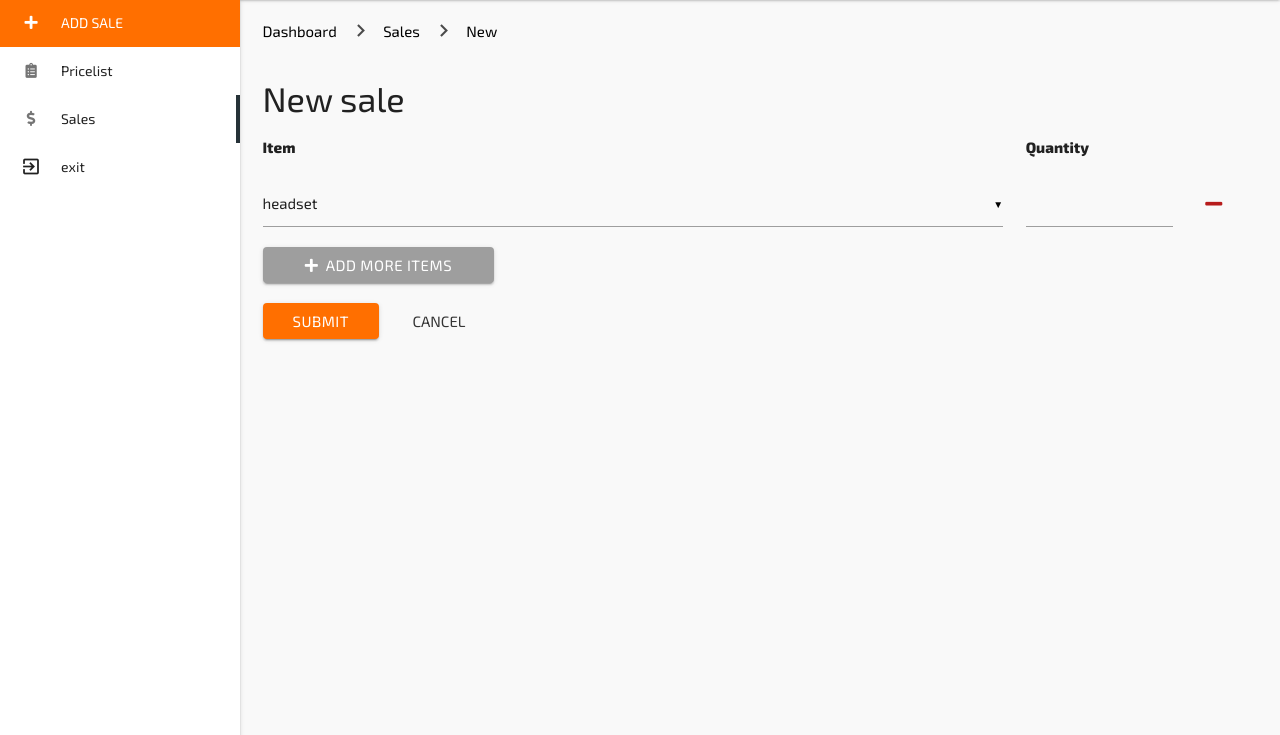
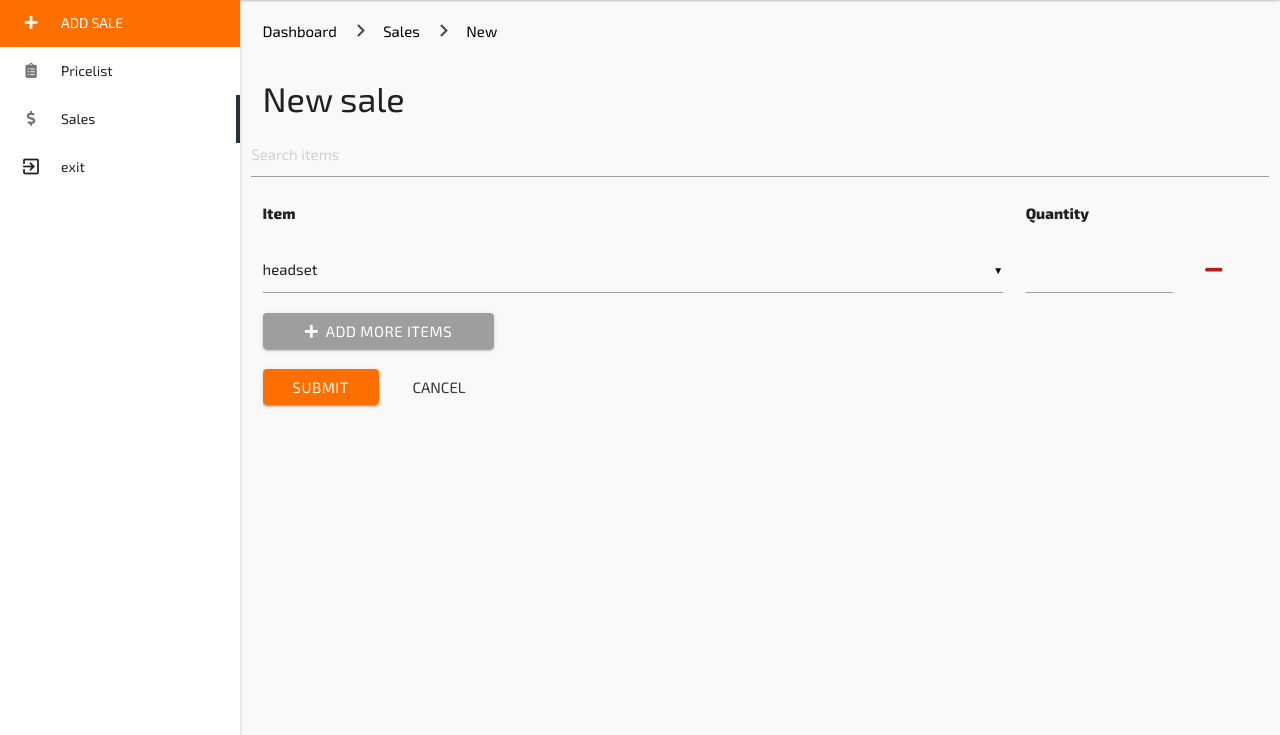
Before and after one commit to iratusbison/booking, a Django app: page /dashboard/sales/new/ in a window 1280 px wide. Shown: the part 65-800 px from the top of the page. Run offline with Django 4.2, Linux system fonts and the light colour scheme; a user stored in the database is signed in; data comes from the database, SQL or seed files in the repository; some libraries are stand-ins or nearby versions; some web fonts are replaced.

Commit message:
Update sale_new.html

```diff
--- a/itemmanager/templates/sale_new.html
+++ b/itemmanager/templates/sale_new.html
@@ -36,6 +36,9 @@
         <h4 style="padding: 0 0.75rem">
             New sale
         </h4>
+        <form action="{% url 'pricelist' %}?" method="GET">
+        <input id="search" type="search" name="f" value="{{ filter_pattern }}" placeholder="Search items">
+        </form>
         <form id="sale-form" class="col s12" method="POST" onsubmit="return confirm('Are you sure?')">
             <div class="row">
                 <div class="col s7 m9">
```
